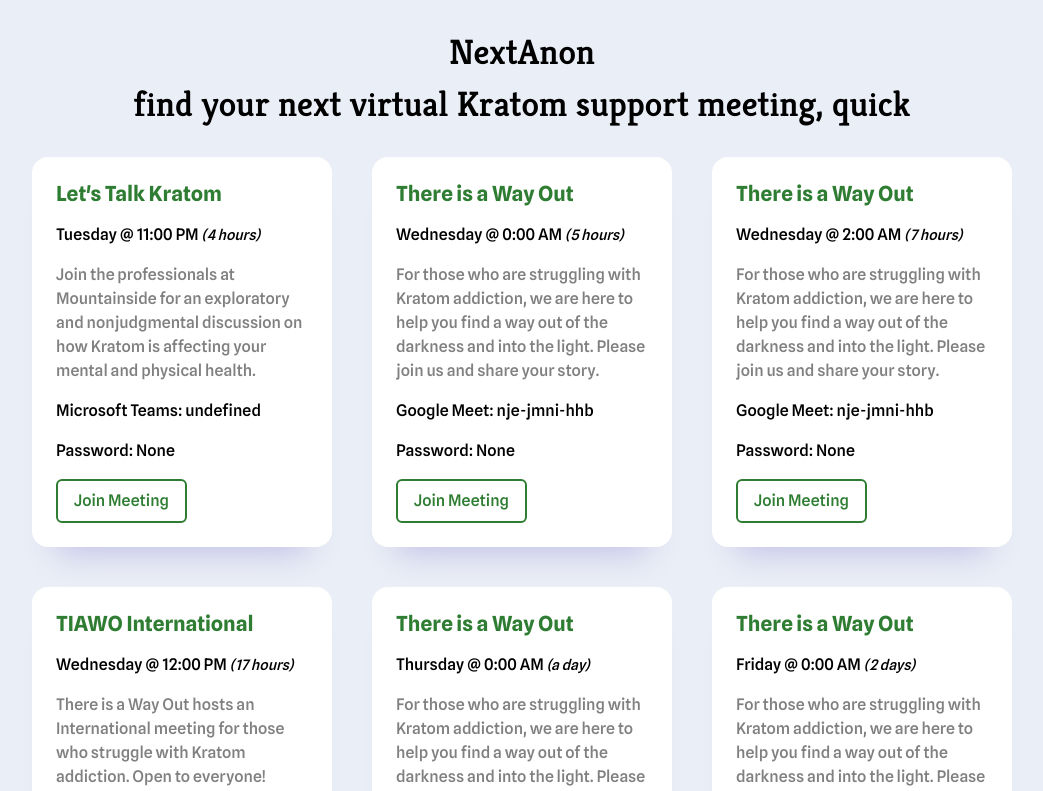
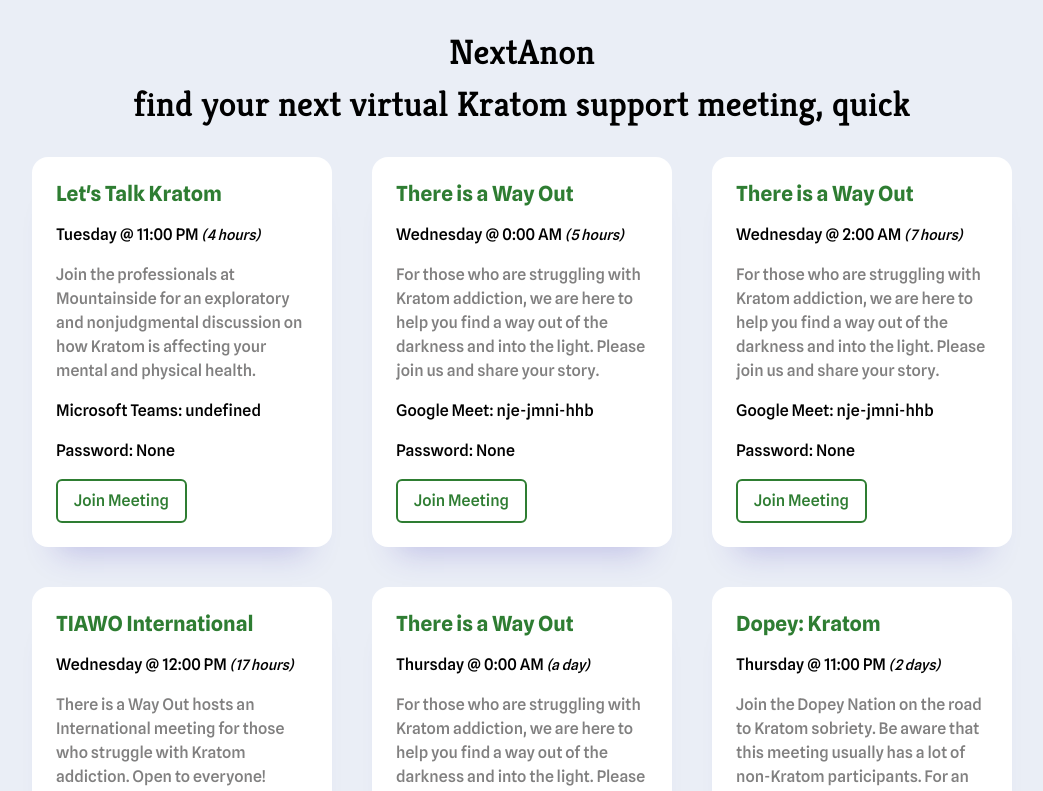
Before and after one commit to mclifford82/nextanon, a React (Create React App) app: page / in a window 1280 px wide. Shown: the top 791 px of the page, without its empty margins (118-1161 px from the left). Built offline with nearby package versions, Linux system fonts and the light colour scheme.

Commit message:
Re-added Thur Dopey meeting with caveat.

```diff
--- a/public/data_utc.json
+++ b/public/data_utc.json
@@ -81,6 +81,20 @@
         "meeting_time_minute": 0,
         "meeting_tz": "UTC",
         "meeting_notes": "Join us for a supportive and nonjudgmental meeting for those struggling with Kratom addiction."
+    },
+    {
+        "id": 8,
+        "name": "Dopey: Kratom",
+        "meeting_type": "Kratom",
+        "meeting_link": "https://us02web.zoom.us/j/804300586?pwd=cGticmUrUEk0RXVoKy92aUhSRVBqUT09",
+        "meeting_service": "Zoom",
+        "meeting_service_code": "804300586",
+        "meeting_pw": "toodles",
+        "meeting_day": 4,
+        "meeting_time_hour": 23,
+        "meeting_time_minute": 0,
+        "meeting_tz": "UTC",
+        "meeting_notes": "Join the Dopey Nation on the road to Kratom sobriety. Be aware that this meeting usually has a lot of non-Kratom participants. For an all Kratom meeting, go on Sunday."
     },
     {
         "id": 9,
--- a/src/App.js
+++ b/src/App.js
@@ -53,7 +53,7 @@
       </div>
 
       <p className="lastupdated">
-        Shoutout to my signal homies. Data last updated 3/3/2025.<br />
+        Shoutout to my signal homies. Data last updated 3/14/2025 🥧<br />
         <img src={process.env.PUBLIC_URL + '/yosh.png'} alt="Yoshi the Nerd" />
       </p>
 
```
